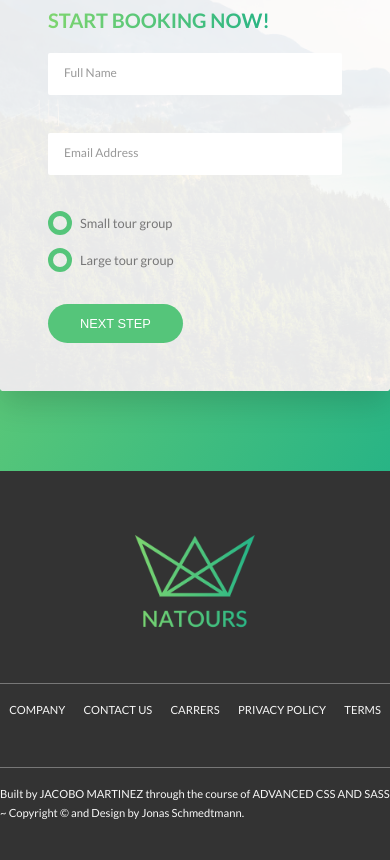
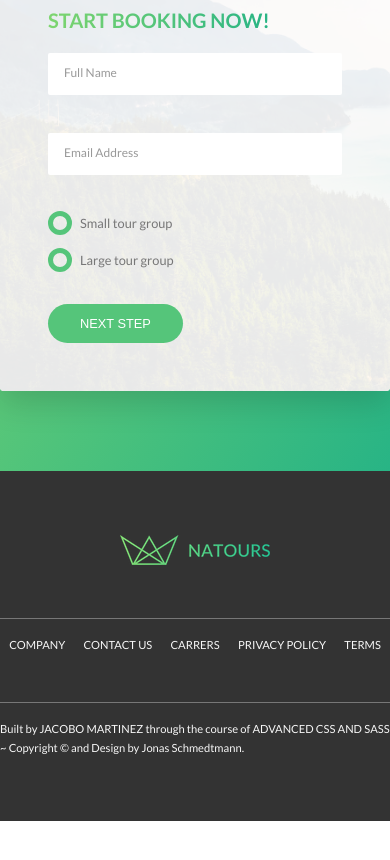
Before and after one commit to cobidev/natours-project, a website: page index.html in a window 390 px wide. Shown: the part 5739-6599 px from the top of the page. After the commit the page ends 6560 px from the top, so only its background shows below. Drawn offline with Linux system fonts and the light colour scheme.

Commit message:
add responsive footer logo using Density Switching and Art Direction

```diff
--- a/index.html
+++ b/index.html
@@ -338,9 +338,15 @@
 
     <!-- Footer Section -->
     <footer class="footer">
+        <!-- Logo -->
         <div class="footer__logo-box">
-            <img src="img/logo-green-2x.png" alt="Full logo" class="footer__logo">
+            <picture class="footer__logo">
+                <source srcset="img/logo-green-small-1x.png 1x, img/logo-green-small-2x.png 2x" media="(max-width: 37.5em)">
+                <img srcset="img/logo-green-1x.png 1x, img/logo-green-2x.png 2x" alt="Full logo" >
+            </picture>
         </div>
+
+        <!-- Footer Navigation -->
         <div class="row">
             <div class="col-1-of-2">
                 <div class="footer__navigation">
```
